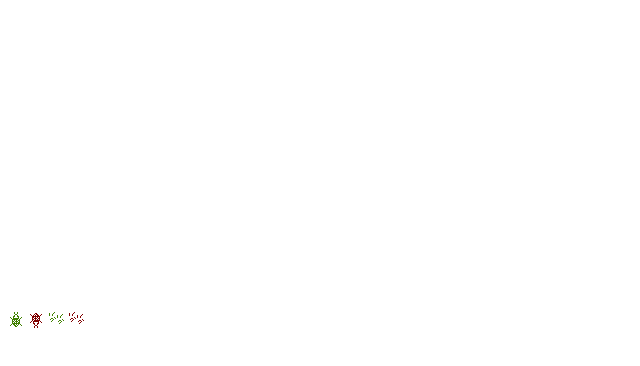
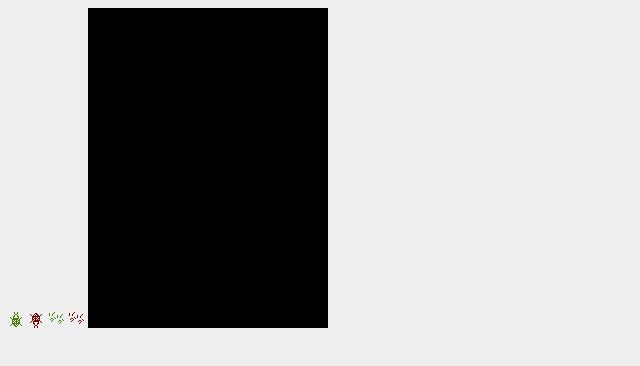
Before and after one commit to lambdalisue/KawazAdventCalendar2014, a plain HTML site: page src/index.html in a window 1280 px wide. Shown: the whole page, without its empty margins (0-640 px from the left). Drawn offline with Linux system fonts and the light colour scheme.

Commit message:
キャンバスのデザイン設定 Step 1

```diff
--- a/src/index.html
+++ b/src/index.html
@@ -1,6 +1,14 @@
 <!DOCTYPE html>
 <meta charset="UTF-8">
 <title>Kawaz Advent Calendar 2014-12-25</title>
+<style>
+  body {
+    background: #eee;
+  }
+  canvas {
+    background: #000;
+  }
+</style>
 <img src="img/player.png">
 <img src="img/enemy.png">
 <img src="img/player_bullet.png">
```
